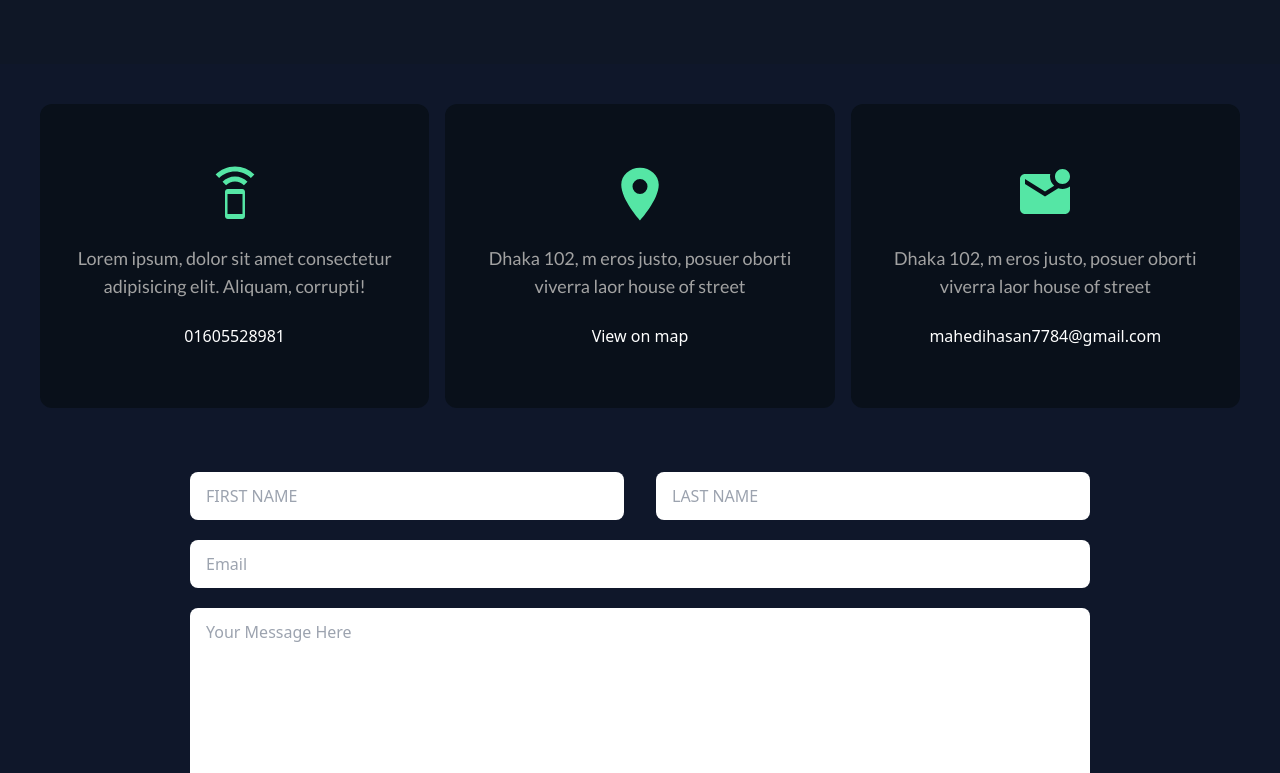
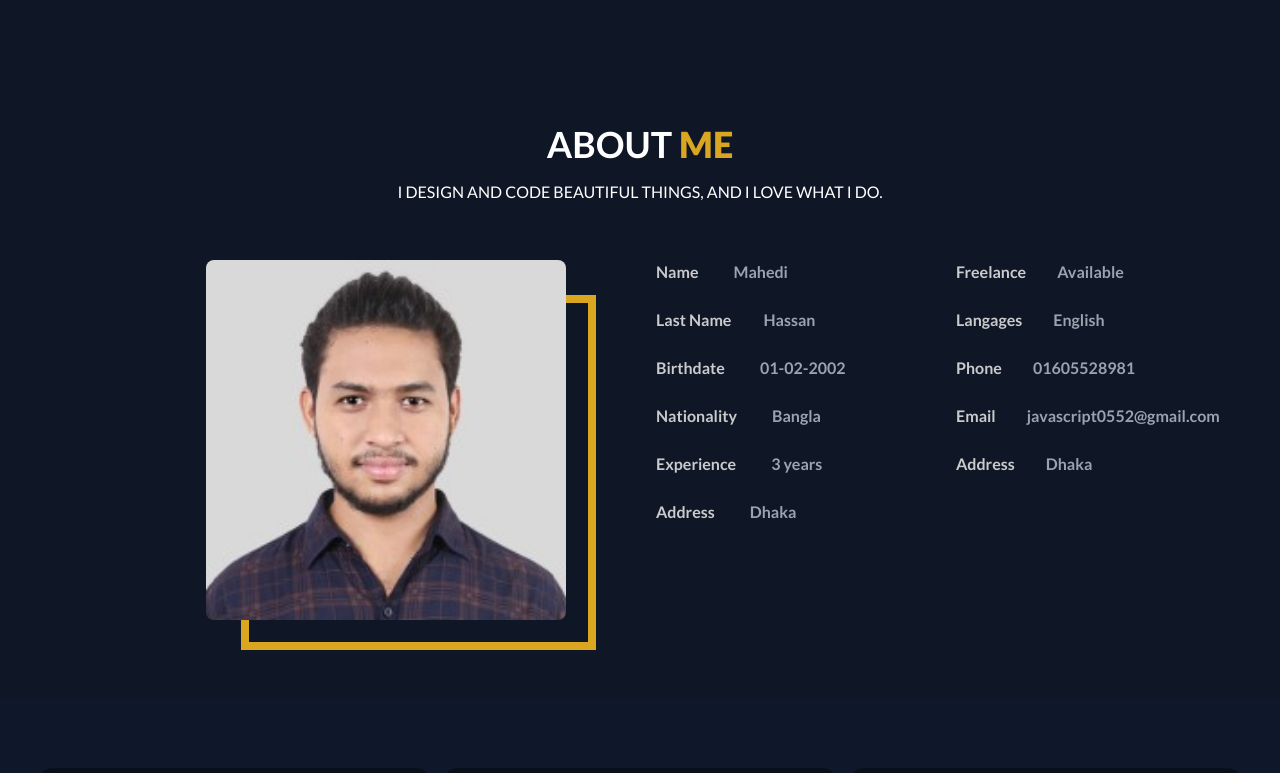
Before and after one commit to mahedi1318/My-Portfolio, a React (Vite) app: page / in a window 1280 px wide. Shown: the part 520-1293 px from the top of the page. Built offline with nearby package versions, Linux system fonts and the light colour scheme.

Commit message:
about part & footer part complite

```diff
--- /dev/null
+++ b/src/components/About_part/About.jsx
@@ -0,0 +1,70 @@
+import AboutImg from "../../assets/banner-img.jpg"
+
+const About = () => {
+  return (
+    <>
+      <div className='w-full pt-[40px] pb-[150px] bg-[#0F1726]'>
+        <div className="container">
+            <div className="title text-center text-white">
+                <h2 className='pt-5 lato_font font-bold text-4xl'>ABOUT <strong className='text-[#daa520]'>ME</strong> </h2>
+                <span className='lato_font text-base font-normal mt-4 block'>I DESIGN AND CODE BEAUTIFUL THINGS, AND I LOVE WHAT I DO.</span>
+            </div>
+            <div className=' grid grid-cols-2 gap-8 mt-14'>
+                <div className="relative">
+                    <div className="absolute top-[0px] right-[58px]">
+                        <img className="w-[360px] z-10 relative rounded-lg" src={AboutImg} alt="" />
+                        <div className="w-[355px] h-[355px] absolute top-[35px] left-[35px] border-8 border-[#daa520]"></div>
+                    </div>
+
+                </div>
+                <div className="grid grid-cols-2 gap-4">
+                    <div className="">
+                        <ul>
+                            <li className="mb-6 lato_font font-semibold text-base">
+                                <h6 className="text-[#cacbcc]">Name <span className="pl-8 text-gray-400">Mahedi</span></h6>
+                            </li>
+                            <li className="mb-6 lato_font font-semibold text-base">
+                                <h6 className="text-[#cacbcc]">Last Name<span className="pl-8 text-gray-400">Hassan</span></h6>
+                            </li>
+                            <li className="mb-6 lato_font font-semibold text-base">
+                                <h6 className="text-[#cacbcc]">Birthdate <span className="pl-8 text-gray-400">01-02-2002</span></h6>
+                            </li>
+                            <li className="mb-6 lato_font font-semibold text-base">
+                                <h6 className="text-[#cacbcc]">Nationality <span className="pl-8 text-gray-400">Bangla</span></h6>
+                            </li>
+                            <li className="mb-6 lato_font font-semibold text-base">
+                                <h6 className="text-[#cacbcc]">Experience <span className="pl-8 text-gray-400">3 years</span></h6>
+                            </li>
+                            <li className="mb-6 lato_font font-semibold text-base">
+                                <h6 className="text-[#cacbcc]">Address <span className="pl-8 text-gray-400">Dhaka</span></h6>
+                            </li>
+                        </ul>
+                    </div>
+                    <div className="">
+                        <ul>
+                            <li className="mb-6 lato_font font-semibold text-base">
+                                <h6 className="text-[#cacbcc]">Freelance <span className="pl-7 text-gray-400">Available</span></h6>
+                            </li>
+                            <li className="mb-6 lato_font font-semibold text-base">
+                                <h6 className="text-[#cacbcc]">Langages <span className="pl-7 text-gray-400">English</span></h6>
+                            </li>
+                            <li className="mb-6 lato_font font-semibold text-base">
+                                <h6 className="text-[#cacbcc]">Phone <span className="pl-7 text-gray-400">01605528981</span></h6>
+                            </li>
+                            <li className="mb-6 lato_font font-semibold text-base">
+                                <h6 className="text-[#cacbcc]">Email <span className="pl-7 text-gray-400">javascript0552@gmail.com</span></h6>
+                            </li>
+                            <li className="mb-6 lato_font font-semibold text-base">
+                                <h6 className="text-[#cacbcc]">Address <span className="pl-7 text-gray-400">Dhaka</span></h6>
+                            </li>
+                        </ul>
+                    </div>
+                </div>
+            </div>
+        </div>
+      </div>
+    </>
+  )
+}
+
+export default About
--- a/src/components/Banner_Part/Banner.jsx
+++ b/src/components/Banner_Part/Banner.jsx
@@ -7,10 +7,10 @@ const Banner = () => {
         <div className='container flex justify-between'>
           <div className="text inline-block mt-[100px]">
             <h1 className='text-2xl lato_font font-medium text-gray-500 w-[400px] leading-10'>I AM A FRONT-END DEVELOPER (REACT $ NEXT JS)</h1>
-            <p className='text-base lato_font font-medium text-[#4b4949] mt-[20px] w-[644px] leading-7'>Hi, I am a professional Frontend Developer & web designer with 3 years experience, I provide html,
+            <p className='text-base lato_font font-medium text-[#a2a2a2] mt-[20px] w-[644px] leading-7'>Hi, I am a professional Frontend Developer & web designer with 3 years experience, I provide html,
             CSS, JavaScript, related services like PSD, SD, sketch, Figma to html or React with fully responsive design.
             If you are looking for a complete professional service then feel free to contact us. I'm ready to translate my skill sets to your project.</p>
-            <button className="text-base lato_font font-bold px-[20px] py-[12px] rounded-xl bg-[#4CAF50] mt-[20px]" type="button">Resume Downloade</button>
+            <button className="text-base lato_font font-bold px-[20px] py-[12px] rounded-xl bg-[#55e6a5] mt-[20px]" type="button">Resume Downloade</button>
           </div>
           <div className="mt-[100px]">
             <img src={BannerImg} alt="" />
--- a/src/components/Footer_Part/Footer.jsx
+++ b/src/components/Footer_Part/Footer.jsx
@@ -6,7 +6,7 @@ import FooterFromPart from "./FooterFromPart";
 const Footer = () => {
   return (
     <>
-      <div className='w-full h-[1000px] bg-[#0f172a]'>
+      <div className='w-full pt-[30px] pb-[40px] bg-[#0f172a]'>
        <div className="container">
         <div className='grid grid-cols-3 gap-4 pt-[40px] '>
           <div className="bg-[#09101a] py-[60px] px-[30px] rounded-xl text-center">
--- a/src/components/Footer_Part/FooterFromPart.jsx
+++ b/src/components/Footer_Part/FooterFromPart.jsx
@@ -5,12 +5,12 @@ const FooterFromPart = () => {
     <>
     <div className='w-[900px] m-auto'>
         <div className='gap-8 flex'>
-            <input className='w-full pl-4 py-3 rounded-lg' type="text" placeholder='FIRST NAME'/>
-            <input className='w-full pl-4 py-3 rounded-lg' type="text" placeholder='LAST NAME'/>
+            <input className='w-full pl-4 py-3 rounded-lg bg-transparent border border-[#fff4]' type="text" placeholder='FIRST NAME'/>
+            <input className='w-full pl-4 py-3 rounded-lg bg-transparent border border-[#fff4]' type="text" placeholder='LAST NAME'/>
         </div>
         <div className=''>
-            <input className='w-full pl-4 py-3 rounded-lg mt-5' type="text" placeholder='Email'/>
-            <textarea className='w-full pl-4 pt-3 h-[200px] rounded-lg mt-5' name="" id="" placeholder='Your Message Here'></textarea>
+            <input className='w-full pl-4 py-3 rounded-lg mt-5 bg-transparent border border-[#fff4]' type="text" placeholder='Email'/>
+            <textarea className='w-full pl-4 pt-3 h-[200px] rounded-lg mt-5 bg-transparent border border-[#fff4]' name="" id="" placeholder='Your Message Here'></textarea>
         </div>
         <button className='px-6 py-3 bg-[#55e6a5] flex m-auto mt-8 rounded-xl text-[#444] text-lg font-bold lato_font' type='submit'>Submit</button>
     </div>
--- a/src/pages/Home.jsx
+++ b/src/pages/Home.jsx
@@ -2,12 +2,14 @@ import React from 'react'
 import Navbar from '../components/Navbar/Navbar'
 import Banner from '../components/Banner_Part/Banner'
 import Footer from '../components/Footer_Part/Footer'
+import About from '../components/About_part/About'
 
 const Home = () => {
   return (
     <>
       <Navbar/>
       <Banner/>
+      <About/>
       <Footer/>
     </>
   )
```
